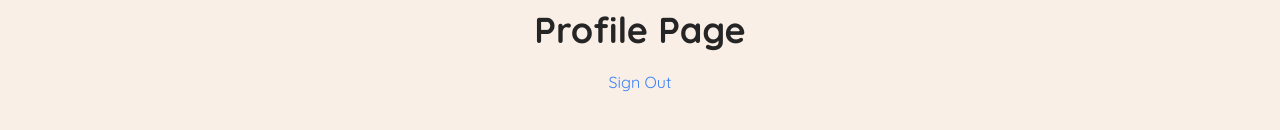
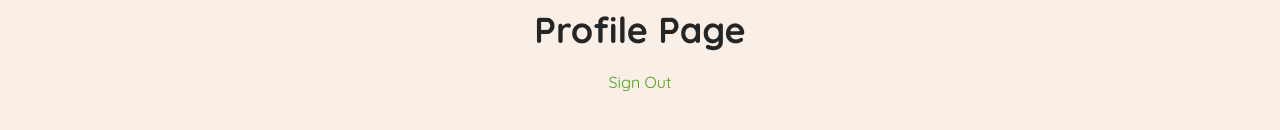
Before and after one commit to qornainaji/FE_PAW, a Next.js app: page /profile in a window 1280 px wide. Shown: the part 388-518 px from the top of the page. Built offline with nearby package versions, Linux system fonts and the light colour scheme.

Commit message:
fix: buggy screen

```diff
--- a/src/app/dashboard/page.tsx
+++ b/src/app/dashboard/page.tsx
@@ -43,7 +43,7 @@ const Dashboard = () => {
 
     return (
         <FadeIn>
-            <div className="flex flex-col h-min-content bg-orange-100 text-neutral-1000">
+            <div className="flex flex-col min-h-screen h-min-content bg-orange-100 text-neutral-1000">
                 <Head>
                     <title>Dashboard</title>
                     <meta name="description" content="Dashboard" />
--- a/src/app/profile/page.tsx
+++ b/src/app/profile/page.tsx
@@ -1,3 +1,4 @@
+"use client";
 import { useRouter } from 'next/navigation';
 import React from 'react';
 import Link from 'next/link';
@@ -25,8 +26,8 @@ export default async function ServerPage() {
             {/* <svg className='mt-5' viewBox='0 0 100 100'>
                 <image xlinkHref={session.user?.image} type="image/png" width="20" height="20" />
             </svg> */}
-            <Link legacyBehavior href='/api/auth/signout'>
-                <a className='mt-5 text-blue-500'>Sign Out</a>
+            <Link legacyBehavior href='/auth/login'>
+                <a className='mt-5 text-green-2-500'>Sign Out</a>
             </Link>
         </section>
     )
```
